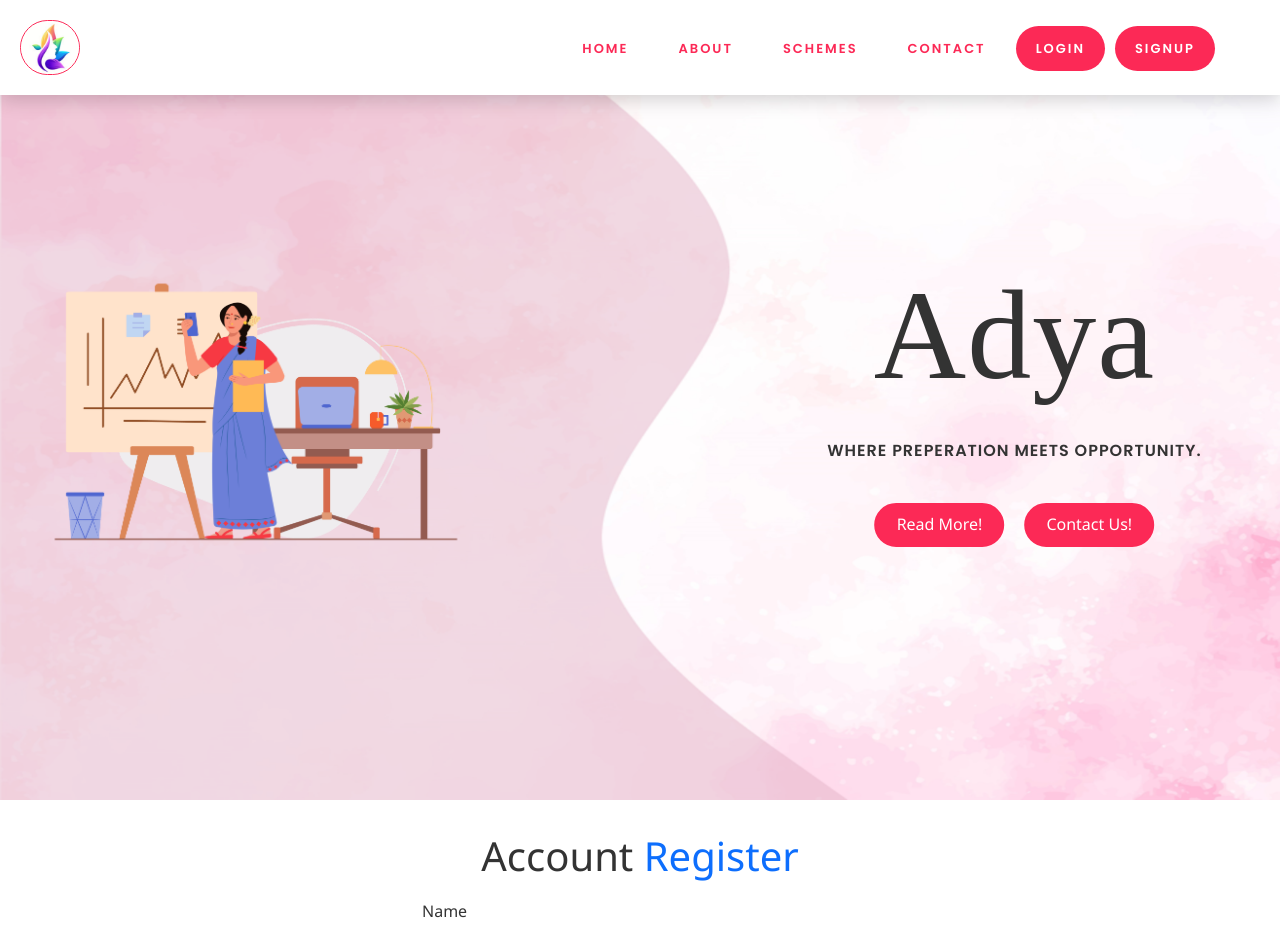
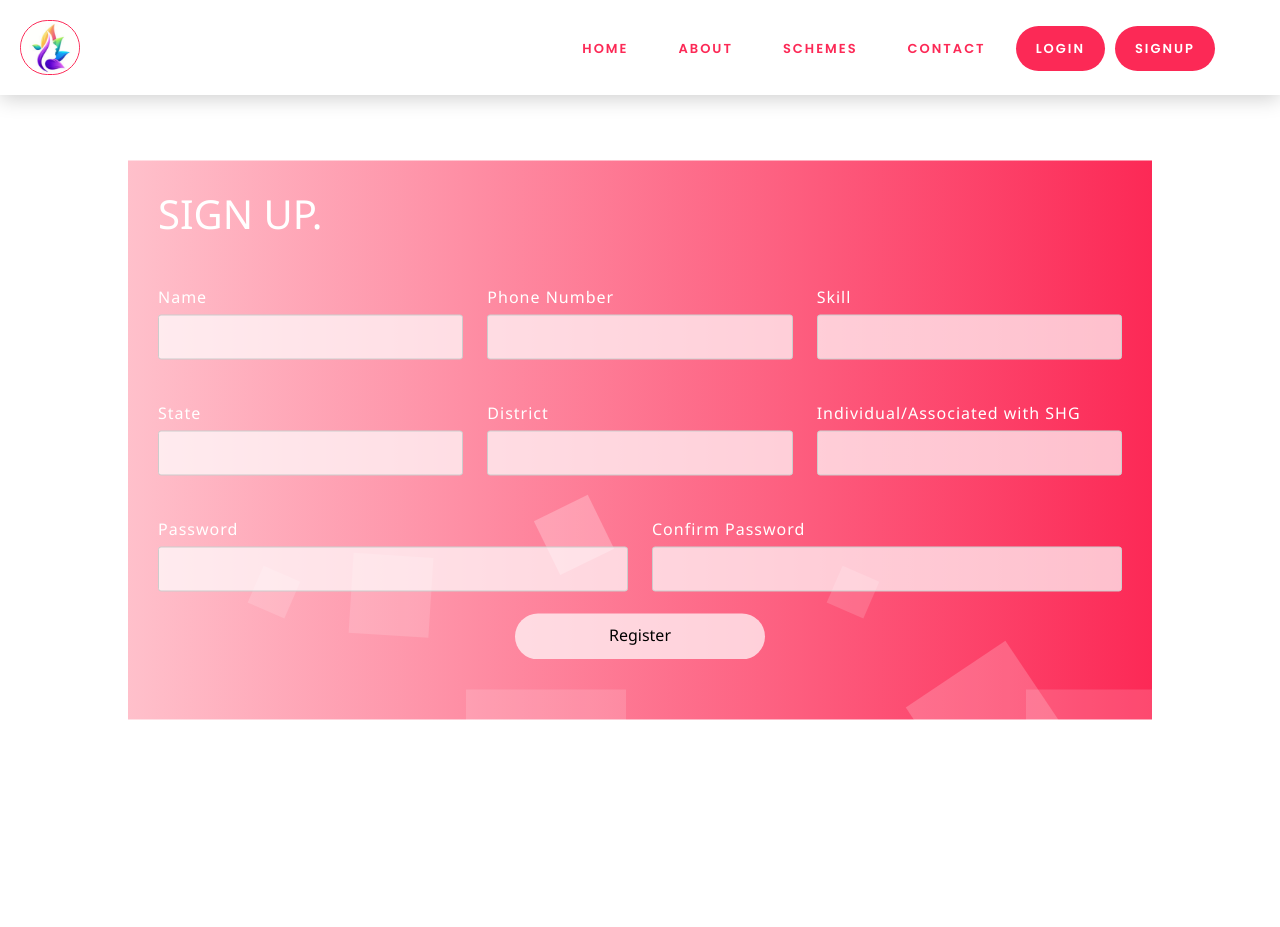
Before and after one commit to AyushAgarwal0109/Adya, a React (Create React App) app in the folder client/: page /register in a window 1280 px wide. Shown: the top 927 px of the page. After the commit the page ends 800 px from the top, so only its background shows below. Built offline with nearby package versions, Linux system fonts and the light colour scheme.

Commit message:
hello there 4

```diff
--- a/client/src/assets/css/about.css
+++ b/client/src/assets/css/about.css
@@ -31,6 +31,11 @@
     width: 75%;
     border-bottom: 5px solid #fc2956;
     border-radius: 20px;
+}
+
+.hello-about{
+    position: relative;
+    top: -90px;
 }
 
 .about-body{
--- a/client/src/assets/css/form.css
+++ b/client/src/assets/css/form.css
@@ -1,3 +1,186 @@
-.helloform{
-    margin: 30px;
+
+
+  .wrapper {
+    background: #fc2956;
+    background: linear-gradient(to right, #ffc0cb, #fc2956);
+
+    position: absolute;
+    color: white !important;
+  }
+  .wrapper1{
+    top: 55%;
+    left: 50%;
+    padding: 30px;
+    overflow: hidden;
+    transform: translate(-50%, -50%);
+  }
+  .wrapper2{
+    top: 50%;
+    left: 50%;
+    padding: 50px;
+    overflow: hidden;
+    transform: translate(-50%, -50%);
+    width: 50%;
+  }
+  form {
+    padding: 20px 0;
+    position: relative;
+    z-index: 99999;
+  }
+  form input {
+    -webkit-appearance: none;
+       -moz-appearance: none;
+            appearance: none;
+    outline: 0;
+    border: none;
+    background-color: rgba(255, 255, 255, 0.7);
+    width: 250px;
+    border-radius: 3px;
+    padding: 10px 15px;
+    margin: 0 auto 10px auto;
+    display: block;
+    text-align: center;
+    font-size: 18px;
+    color: black;
+    transition-duration: 0.25s;
+    font-weight: 300;
+  }
+  form input:hover {
+    background-color: rgba(255, 255, 255, 0.4);
+  }
+
+  .btn-sbmt{
+    border-radius: 30px;
+  }
+
+  form button {
+    -webkit-appearance: none;
+       -moz-appearance: none;
+            appearance: none;
+    outline: 0;
+    background-color: white;
+    border: 0;
+    padding: 10px 15px;
+    color: #53e3a6;
+    border-radius: 3px;
+    width: 250px;
+    cursor: pointer;
+    font-size: 18px;
+    transition-duration: 0.25s;
+  }
+  form button:hover {
+    background-color: #f5f7f9;
+  }
+
+  form label{
+      letter-spacing: 1px;
+  }
+  .bg-bubbles {
+    position: absolute;
+    top: 0;
+    left: 0;
+    width: 100%;
+    height: 100%;
+    z-index: -1;
+  }
+  .bg-bubbles li {
+    position: absolute;
+    list-style: none;
+    display: block;
+    width: 40px;
+    height: 40px;
+    background-color: rgba(255, 255, 255, 0.15);
+    bottom: -160px;
+    -webkit-animation: square 25s infinite;
+    animation: square 25s infinite;
+    transition-timing-function: linear;
+  }
+  .bg-bubbles li:nth-child(1) {
+    left: 10%;
+  }
+  .bg-bubbles li:nth-child(2) {
+    left: 20%;
+    width: 80px;
+    height: 80px;
+    -webkit-animation-delay: 2s;
+            animation-delay: 2s;
+    -webkit-animation-duration: 17s;
+            animation-duration: 17s;
+  }
+  .bg-bubbles li:nth-child(3) {
+    left: 25%;
+    -webkit-animation-delay: 4s;
+            animation-delay: 4s;
+  }
+  .bg-bubbles li:nth-child(4) {
+    left: 40%;
+    width: 60px;
+    height: 60px;
+    -webkit-animation-duration: 22s;
+            animation-duration: 22s;
+    background-color: rgba(255, 255, 255, 0.25);
+  }
+  .bg-bubbles li:nth-child(5) {
+    left: 70%;
+  }
+  .bg-bubbles li:nth-child(6) {
+    left: 80%;
+    width: 120px;
+    height: 120px;
+    -webkit-animation-delay: 3s;
+            animation-delay: 3s;
+    background-color: rgba(255, 255, 255, 0.2);
+  }
+  .bg-bubbles li:nth-child(7) {
+    left: 32%;
+    width: 160px;
+    height: 160px;
+    -webkit-animation-delay: 7s;
+            animation-delay: 7s;
+  }
+  .bg-bubbles li:nth-child(8) {
+    left: 55%;
+    width: 20px;
+    height: 20px;
+    -webkit-animation-delay: 15s;
+            animation-delay: 15s;
+    -webkit-animation-duration: 40s;
+            animation-duration: 40s;
+  }
+  .bg-bubbles li:nth-child(9) {
+    left: 25%;
+    width: 10px;
+    height: 10px;
+    -webkit-animation-delay: 2s;
+            animation-delay: 2s;
+    -webkit-animation-duration: 40s;
+            animation-duration: 40s;
+    background-color: rgba(255, 255, 255, 0.3);
+  }
+  .bg-bubbles li:nth-child(10) {
+    left: 90%;
+    width: 160px;
+    height: 160px;
+    -webkit-animation-delay: 11s;
+            animation-delay: 11s;
+  }
+  @-webkit-keyframes square {
+    0% {
+      transform: translateY(0);
+    }
+    100% {
+      transform: translateY(-700px) rotate(600deg);
+    }
+  }
+  @keyframes square {
+    0% {
+      transform: translateY(0);
+    }
+    100% {
+      transform: translateY(-700px) rotate(600deg);
+    }
+  }
+
+.wrapper1{
+    width:80%;
 }
--- a/client/src/components/auth/Register.js
+++ b/client/src/components/auth/Register.js
@@ -2,6 +2,7 @@ import React, { useState, useContext, useEffect } from 'react';
 import AuthContext from '../../context/auth/authContext';
 import swal from 'sweetalert';
 import { Link } from 'react-router-dom';
+import '../../assets/css/form.css';
 
 const Register = (props) => {
   const authContext = useContext(AuthContext);
@@ -78,12 +79,14 @@ const Register = (props) => {
   };
 
   return (
-    <div className='helloform form-container'>
+    <div className="wrapper-out">
+    <div className='wrapper wrapper1'>
       <h1>
-        Account <span className='text-primary'>Register</span>{' '}
+        SIGN UP.
       </h1>
       <form onSubmit={onSubmit}>
-        <div className='form-group'>
+          <div className="row">
+            <div className='form-group col-md-4'>
               <label htmlFor='name'>Name</label>
               <input
                 type='text'
@@ -93,7 +96,7 @@ const Register = (props) => {
                 required
               />
             </div>
-        <div className='form-group'>
+            <div className='form-group col-md-4'>
               <label htmlFor='phone'>Phone Number</label>
               <input
                 type='text'
@@ -105,7 +108,7 @@ const Register = (props) => {
                 maxLength='10'
               />
             </div>
-        <div className='form-group'>
+            <div className='form-group col-md-4'>
               <label htmlFor='skill'>Skill</label>
               <input
                 type='text'
@@ -115,7 +118,10 @@ const Register = (props) => {
                 required
               />
             </div>
-        <div className='form-group'>
+          </div>
+
+          <div className="row">
+            <div className='form-group col-md-4'>
               <label htmlFor='state'>State</label>
               <input
                 type='text'
@@ -125,7 +131,7 @@ const Register = (props) => {
                 required
               />
             </div>
-        <div className='form-group'>
+            <div className='form-group col-md-4'>
               <label htmlFor='district'>District</label>
               <input
                 type='text'
@@ -135,7 +141,7 @@ const Register = (props) => {
                 required
               />
             </div>
-        <div className='form-group'>
+            <div className='form-group col-md-4'>
               <label htmlFor='group'>Individual/Associated with SHG</label>
               <input
                 type='text'
@@ -145,7 +151,10 @@ const Register = (props) => {
                 required
               />
             </div>
-        <div className='form-group'>
+          </div>
+
+          <div className="row">
+            <div className='form-group col-md-6'>
               <label htmlFor='password'>Password</label>
               <input
                 type='password'
@@ -156,7 +165,7 @@ const Register = (props) => {
                 minLength='4'
               />
             </div>
-        <div className='form-group'>
+            <div className='form-group col-md-6'>
               <label htmlFor='password2'>Confirm Password</label>
               <input
                 type='password'
@@ -167,15 +176,26 @@ const Register = (props) => {
                 minLength='4'
               />
             </div>
-        <input
-          type='submit'
-          value='Register'
-          className='btn btn-primary btn-block'
-        />
+          </div>
+        <input type='submit' value='Register' className='btn-sbmt'/>
         {/* <Link to='/home' className='btn btn-primary btn-block'>
           Register
         </Link> */}
+
+        <ul class="bg-bubbles">
+            <li></li>
+            <li></li>
+            <li></li>
+            <li></li>
+            <li></li>
+            <li></li>
+            <li></li>
+            <li></li>
+            <li></li>
+            <li></li>
+          </ul>
       </form>
+    </div>
     </div>
   );
 };
--- a/client/src/components/layout/About.js
+++ b/client/src/components/layout/About.js
@@ -3,6 +3,8 @@ import AboutPhoto from '../../assets/images/about-photo.png';
 
 const About = () => {
     return (
+        <>
+        <div className="hello-about" id="about"></div>
         <div className="about-main">
             <div className="about-inner">
                 <div className="about-left">
@@ -19,6 +21,7 @@ const About = () => {
                 </div>
             </div>
         </div>
+        </>
      );
 }
 
--- /dev/null
+++ b/client/src/components/layout/Banner.js
@@ -0,0 +1,28 @@
+import '../../assets/css/navbar.css';
+import LogoMain from '../../assets/logos/logo-main.png';
+import { Link } from 'react-router-dom';
+import BannerPhoto from '../../assets/images/banner-photo.png';
+
+const Banner = () => {
+    return (
+        <div className='banner-main' id="home">
+        <div className='banner-main-inner'>
+          <div className='banner-left'>
+            <img className='banner-photo' src={BannerPhoto}></img>
+          </div>
+          <div className='banner-right'>
+            <div className='main-heading'>Adya</div>
+            <div className='sub-heading'>
+              WHERE PREPERATION MEETS OPPORTUNITY.
+            </div>
+            <div className=''>
+              <button className='button-banner'>Read More!</button>
+              <button className='button-banner'>Contact Us!</button>
+            </div>
+          </div>
+        </div>
+      </div>
+     );
+}
+
+export default Banner;
--- a/client/src/components/layout/ContactUs.js
+++ b/client/src/components/layout/ContactUs.js
@@ -3,7 +3,7 @@ import '../../assets/css/contact.css'
 
 const ContactUs = () => {
     return (
-        <div className="contact">
+        <div className="contact" id="contact">
             <div className="contact-inner">
                 <div className="contact-left">
                     <img className="contact-photo" src={ContactPhoto}></img>
--- a/client/src/components/layout/NavbarMain.js
+++ b/client/src/components/layout/NavbarMain.js
@@ -1,7 +1,6 @@
 import '../../assets/css/navbar.css';
 import LogoMain from '../../assets/logos/logo-main.png';
 import { Link } from 'react-router-dom';
-import BannerPhoto from '../../assets/images/banner-photo.png';
 
 const NavbarMain = () => {
   return (
@@ -23,12 +22,12 @@ const NavbarMain = () => {
         </div>
         <input type='checkbox' id='nav-check'></input>
         <div className='nav-links'>
-          <Link to='/' className='jhk'>
+          <a href='#home' className='jhk'>
             HOME
-          </Link>
-          <Link to='/'>ABOUT</Link>
-          <Link to='/'>SCHEMES</Link>
-          <Link to='/'>CONTACT</Link>
+          </a>
+          <a href='#about'>ABOUT</a>
+          <Link to='/schemes'>SCHEMES</Link>
+          <a href='#contact'>CONTACT</a>
           <Link to='/login' className='loginbtn'>
             LOGIN
           </Link>
@@ -37,24 +36,6 @@ const NavbarMain = () => {
           </Link>
         </div>
       </nav>
-
-      <div className='banner-main'>
-        <div className='banner-main-inner'>
-          <div className='banner-left'>
-            <img className='banner-photo' src={BannerPhoto}></img>
-          </div>
-          <div className='banner-right'>
-            <div className='main-heading'>Adya</div>
-            <div className='sub-heading'>
-              WHERE PREPERATION MEETS OPPORTUNITY.
-            </div>
-            <div className=''>
-              <button className='button-banner'>Read More!</button>
-              <button className='button-banner'>Contact Us!</button>
-            </div>
-          </div>
-        </div>
-      </div>
     </>
   );
 };
```
Also changed, not shown: client/src/App.js (+8 -0 lines), client/src/components/auth/Login.js (+19 -3 lines), client/src/components/layout/Schemes.js (added, +28 -0 lines). Lines whose indentation alone changed are shown as unchanged.
